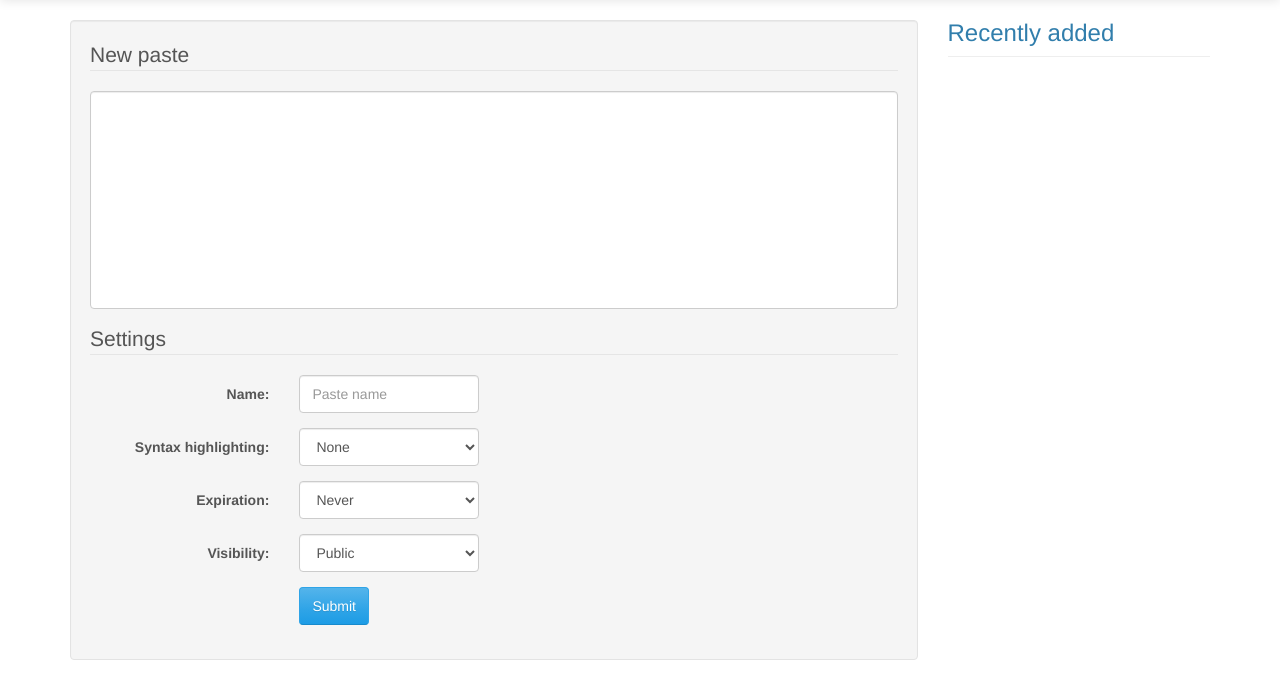
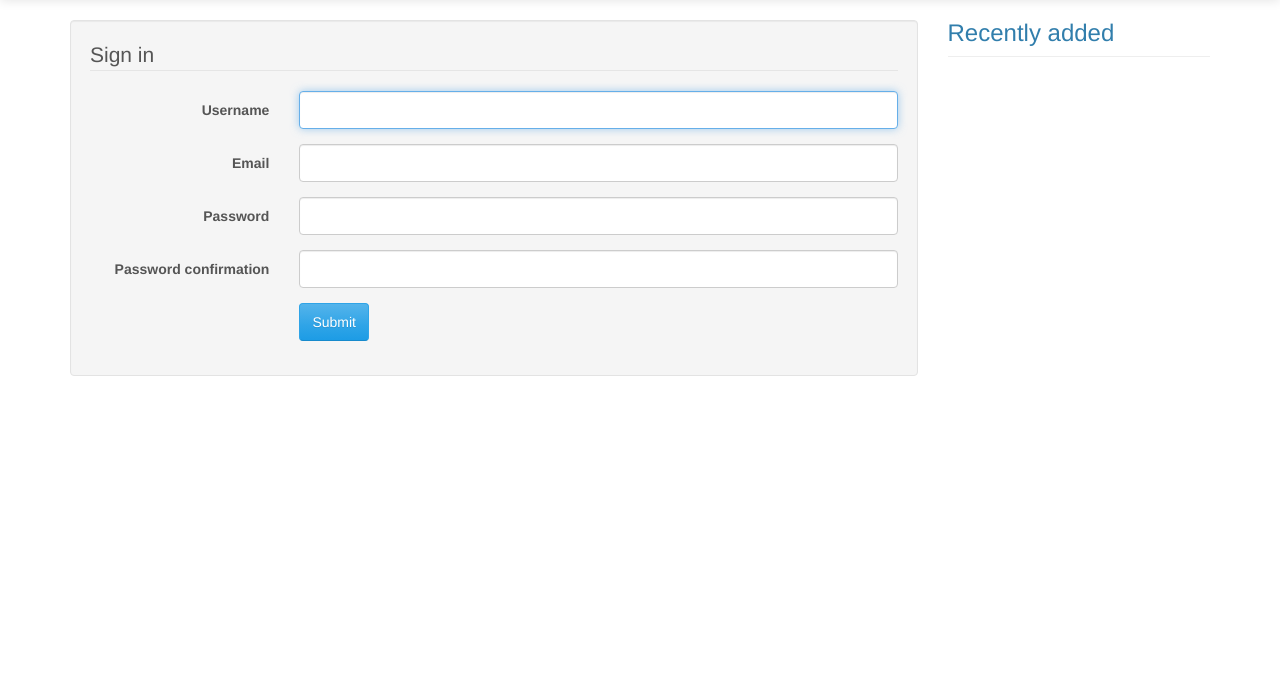
Before and after one commit to puradawid/djastebin, a Django app: page /registration/ in a window 1280 px wide. Shown: the part 52-751 px from the top of the page. Run offline with Django 3.2, Linux system fonts and the light colour scheme; data that the repository does not hold is empty; some libraries are stand-ins or nearby versions.

Commit message:
Add authentication.
To get user object in template use "user", example {{ user.username }}
for backend "request.user..."

```diff
--- a/requirements.txt
+++ b/requirements.txt
@@ -4,3 +4,4 @@ argparse==1.2.1
 distribute==0.6.34
 wsgiref==0.1.2
 django-cron==0.3.3
+django-widget-tweaks==1.3
--- /dev/null
+++ b/src/apps/users/forms.py
@@ -0,0 +1,29 @@
+from django import forms
+from django.contrib.auth.models import User
+from django.contrib.auth.forms import UserCreationForm
+
+class UserRegistrationForm(UserCreationForm):
+    email = forms.EmailField(required=True)
+
+    class Meta:
+        model = User
+        fields = ("username", "email", "password1", "password2")
+
+    def save(self, commit=True):
+        user = super(UserRegistrationForm, self).save(commit=False)
+        user.email = self.cleaned_data["email"]
+        if commit:
+            user.save()
+        return user
+
+    def clean_username(self):
+        username = self.cleaned_data['username']
+        if User.objects.filter(username=username).exists():
+            raise forms.ValidationError("That username is already taken")
+        return username
+
+    def clean_email(self):
+        email = self.cleaned_data['email']
+        if User.objects.filter(email=email).exists():
+            raise forms.ValidationError("That email is already in use")
+        return email
--- a/src/apps/users/views.py
+++ b/src/apps/users/views.py
@@ -1,13 +1,11 @@
-from django.shortcuts import render
+from django.shortcuts import render, redirect
 from django.views.generic.base import View
+from apps.users.forms import UserRegistrationForm
+from django.contrib.auth import authenticate, login, logout
+from django.http.response import HttpResponseRedirect
+from django.contrib.auth.forms import AuthenticationForm
 
 # Create your views here.
-
-def login(request):
-    return render(request, 'users/user.html', {'user_name' : 'login'})
-
-def register(request):
-    return render(request, 'users/user.html', {'user_name' : 'register'})
 
 class UserDetailsView(View):
     def get(self, request, user_name):
@@ -16,9 +14,9 @@ class UserDetailsView(View):
         return render(request, 'users/user.html', {'user_name' : user_name})
 
 class SettingsView(View):
-    def get(self, request, user_name):
+    def get(self, request):
         return render(request, 'users/user.html', {'user_name' : 'settings_get'})
-    def post(self, request, user_name):
+    def post(self, request):
         return render(request, 'users/user.html', {'user_name' : 'settings_post'})
 
 class ProfileView(View):
@@ -28,19 +26,34 @@ class ProfileView(View):
         return render(request, 'users/user.html', {'user_name' : 'profile'})
 
 class LoginView(View):
-    def get(self, request, user_name):
-        return render(request, 'users/user.html', {'user_name' : 'login'})
-    def post(self, request, user_name):
-        return render(request, 'users/user.html', {'user_name' : 'login'})
+    def get(self, request):
+        return render(request, 'users/login.html', {'form' : AuthenticationForm()})
+    def post(self, request):
+        form = AuthenticationForm(data=request.POST)
+        if form.is_valid():
+            user = form.get_user()
+            if user is not None:
+                login(request, user)
+                return HttpResponseRedirect("/")
+        return render(request, 'users/login.html', {'form' : form})
 
 class LogoutView(View):
-    def get(self, request, user_name):
-        return render(request, 'users/user.html', {'user_name' : 'logout'})
-    def post(self, request, user_name):
-        return render(request, 'users/user.html', {'user_name' : 'logout'})
+    def get(self, request):
+        if request.user.is_authenticated():
+            logout(request)
+        return HttpResponseRedirect("/")
 
 class RegistrationView(View):
-    def get(self, request, user_name):
-        return render(request, 'users/user.html', {'user_name' : 'login'})
-    def post(self, request, user_name):
-        return render(request, 'users/user.html', {'user_name' : 'login'})
+    def get(self, request):
+        return render(request, 'users/registration.html', {'form' : UserRegistrationForm()})
+    def post(self, request):
+        form = UserRegistrationForm(request.POST)
+        if form.is_valid():
+            username = form.clean_username()
+            password = form.clean_password2()
+            form.save()
+            user = authenticate(username=username, password=password)
+            if user is not None:
+                login(request, user)
+            return HttpResponseRedirect("../")
+        return render(request, 'users/registration.html', {'form' : form})
--- a/src/djastebin/urls.py
+++ b/src/djastebin/urls.py
@@ -3,16 +3,18 @@ from django.conf.urls import patterns, include, url
 from django.contrib import admin
 admin.autodiscover()
 
-from apps import users, pastes
+import apps.pastes.views
+import apps.users.views
+#from apps.users.views import *
 
 urlpatterns = patterns('',
+    url(r'^admin/', include(admin.site.urls)),
+    url(r'^settings/$', apps.users.views.SettingsView.as_view(), name='settings'),
+    url(r'^profile/$', apps.users.views.ProfileView.as_view(), name='profile'),
+    url(r'^login/$', apps.users.views.LoginView.as_view(), name='login'),
+    url(r'^logout/$', apps.users.views.LogoutView.as_view(), name='logout'),
+    url(r'^registration/$', apps.users.views.RegistrationView.as_view(), name='registration'),
+    url(r'^trends/$', apps.pastes.views.TrendingPastesView.as_view(), name='trends'),
+    url(r'^u/', include('apps.users.urls')),
     url(r'^', include('apps.pastes.urls')),
-    url(r'^u/', include('apps.users.urls')),
-    url(r'^settings/$', users.views.SettingsView.as_view(), name='settings'),
-    url(r'^profile/$', users.views.ProfileView.as_view(), name='profile'),
-    url(r'^login/$', users.views.LoginView.as_view(), name='login'),
-    url(r'^logout/$', users.views.LogoutView.as_view(), name='logout'),
-    url(r'^registration/$', users.views.RegistrationView.as_view(), name='registration'),
-    url(r'^trends/$', pastes.views.TrendingPastesView.as_view(), name='trends'),
-    url(r'^admin/', include(admin.site.urls)),
 )
--- a/src/templates/base.html
+++ b/src/templates/base.html
@@ -42,12 +42,33 @@
 					</ul>
 
 					<ul class="nav navbar-nav navbar-right">
+						{% if user.is_authenticated %}
+							<li>
+								<a href="{% url "user" user.username %}"><i class="fa fa-files-o"></i> My pastes</a>
+							</li>
+							<li class="dropdown">
+								<a class="dropdown-toggle" data-toggle="dropdown" href="#" id="themes"><i class="fa fa-user"></i> {{ user.username }}<span class="caret"></span></a>
+								<ul class="dropdown-menu" aria-labelledby="themes">
+									<li>
+										<a href="{% url "profile" %}"><i class="fa fa-user"></i> Profile</a>
+									</li>
+									<li>
+										<a href="{% url "settings" %}"><i class="fa fa-gear"></i> Settings</a>
+									</li>
+									<li class="divider"></li>
+									<li>
+										<a href="{% url "logout" %}"><i class="fa fa-sign-out"></i> Logout</a>
+									</li>
+								</ul>
+							</li>
+						{% else %}
 						<li>
 							<a href="{% url "registration" %}"><i class="fa fa-user"></i> Sign in</a>
 						</li>
 						<li>
 							<a href="{% url "login" %}"><i class="fa fa-sign-in"></i> Log in</a>
 						</li>
+						{% endif %}
 					</ul>
 
 				</div>
--- a/src/templates/home/index.html
+++ b/src/templates/home/index.html
@@ -1,6 +1,6 @@
 {% extends 'base.html' %}
 
-{% block title %}Strona główna{% endblock %}
+{% block title %}Main Page{% endblock %}
 
 {% block content %}
 
--- /dev/null
+++ b/src/templates/users/registration.html
@@ -0,0 +1,45 @@
+{% extends 'base.html' %}
+
+{% block title %}Registration{% endblock %}
+
+{% block content %}
+{% load widget_tweaks %}
+	<div class="well bs-component">
+		<form method="post" class="form-horizontal">{% csrf_token %}
+			{% if form.non_field_errors %}
+				<div class="alert alert-dismissable alert-danger">
+					{% for error in form.non_field_errors %}
+						<p>{{ error | escape }}</p>
+					{% endfor %}
+				</div>
+			{% endif %}
+
+			<fieldset>
+				<legend>
+					Sign in
+				</legend>
+
+				{% for field in form %}
+					<div class="form-group{% if field.errors %} has-error{% endif %}">
+						<label for="{{ field.label_id }}" class="col-lg-3 control-label">{{ field.label }}</label>
+						<div class="col-lg-9">
+							{{ field | add_class:"form-control" }}
+							{% for error in field.errors %}
+					        <span class="help-block">{{ error|escape }}</span>
+					    {% endfor %}
+						</div>
+					</div>
+				{% endfor %}
+
+				<div class="form-group">
+					<div class="col-lg-10 col-lg-offset-3">
+						<button type="submit" class="btn btn-primary">
+							Submit
+						</button>
+					</div>
+				</div>
+			</fieldset>
+		</form>
+	</div>
+
+{% endblock %}
```
Also changed, not shown: src/settings/common.py (+6 -2 lines), src/templates/users/login.html (added, +44 -0 lines), src/templates/users/sign_in.html (deleted, +0 -60 lines), src/templates/users/user.html (deleted, +0 -9 lines).
